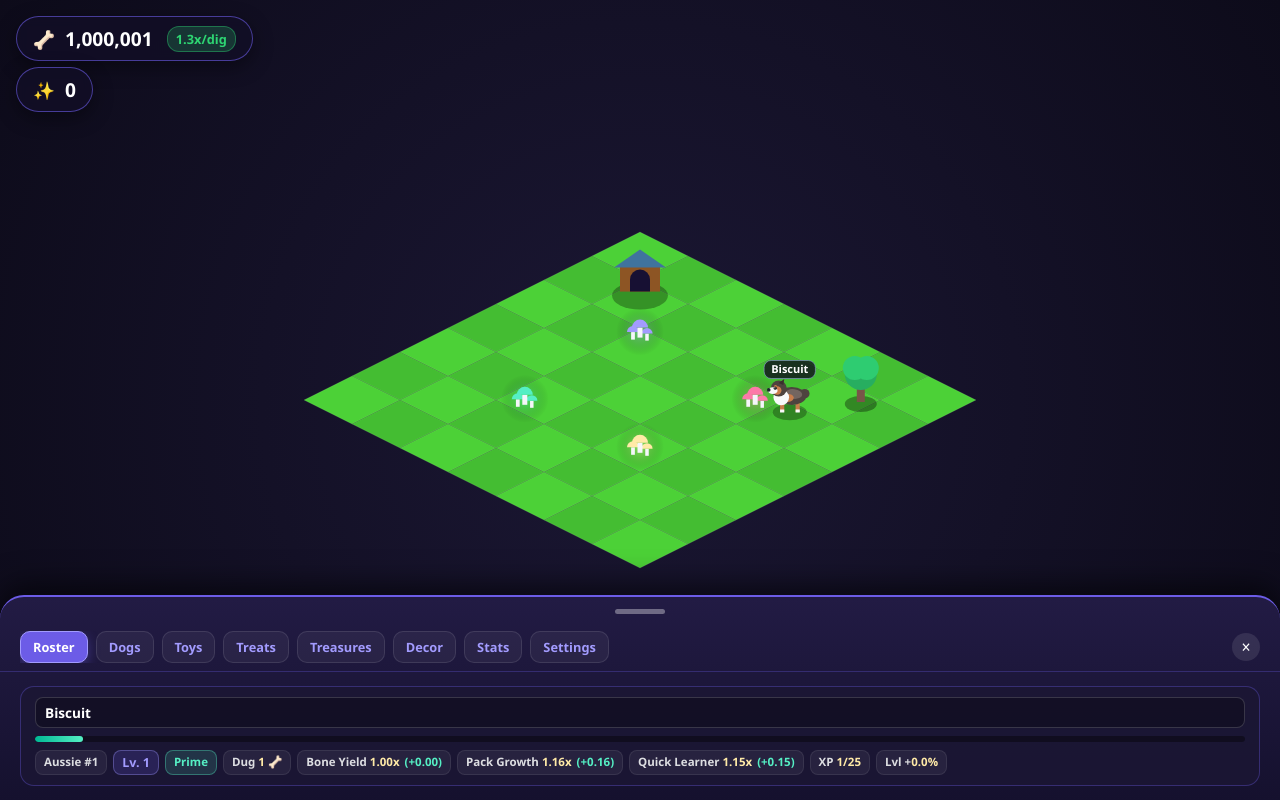
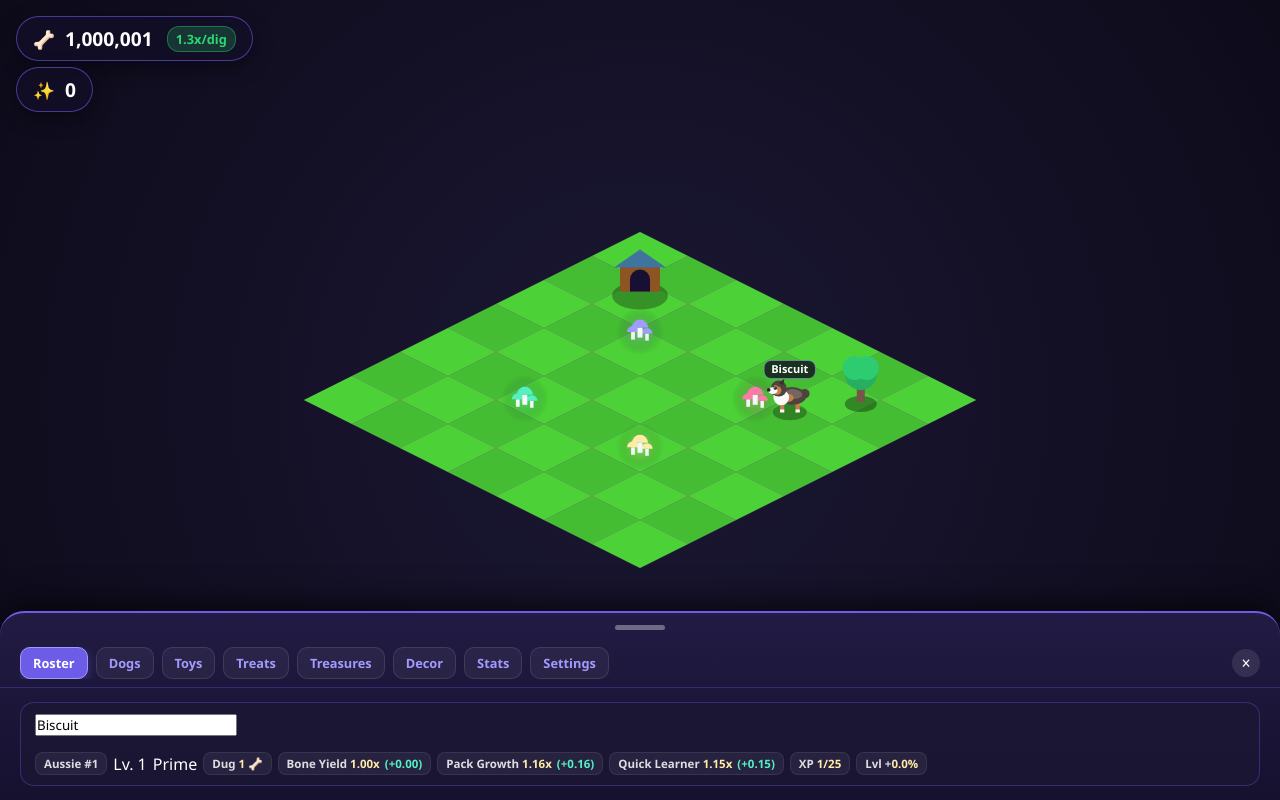
Before and after one commit to AndrewCodesiOS/PupperPark, a plain HTML site: page index.html in a window 1280 px wide. Both pictures are taken after a click on the button "▲ Open Menu". Drawn offline with Linux system fonts and the light colour scheme.

Commit message:
Refactor roster styles for alignment and cleanup
Updated alignment and gap properties in roster styles. Removed unused styles for roster components.

```diff
--- a/style.css
+++ b/style.css
@@ -266,9 +266,9 @@ html, body {
   border-radius: 14px;
   display: flex;
   flex-direction: row;
-  align-items: center;
+  align-items: stretch;
   justify-content: space-between;
-  gap: 10px;
+  gap: 12px;
 }
 
 .roster-main {
@@ -279,100 +279,10 @@ html, body {
   gap: 8px;
 }
 
-.roster-top {
-  display: flex;
-  align-items: center;
-  justify-content: space-between;
-  gap: 8px;
-}
-
-.roster-name-input {
-  flex: 1;
-  min-width: 0;
-  padding: 5px 9px;
-  border-radius: 8px;
-  border: 1px solid rgba(255, 255, 255, 0.16);
-  background: rgba(13, 11, 26, 0.55);
-  color: #fff;
-  font-weight: 700;
-  font-size: 0.85rem;
-}
-
-.roster-name-input:focus {
-  outline: none;
-  border-color: #a29bfe;
-}
-
-.roster-lvl-badge {
-  font-weight: 800;
-  font-size: 0.78rem;
-  color: #a29bfe;
-  background: rgba(108, 92, 231, 0.2);
-  border: 1px solid rgba(162, 155, 254, 0.35);
-  padding: 3px 8px;
-  border-radius: 8px;
-  white-space: nowrap;
-}
-
-.roster-lvl-badge.shiny {
-  color: #ffeaa7;
-  background: rgba(241, 196, 15, 0.18);
-  border-color: rgba(255, 234, 167, 0.5);
-}
-
-/* Stat Roll Grade Badges */
-.roster-roll-badge {
-  font-weight: 800;
-  font-size: 0.72rem;
-  padding: 3px 8px;
-  border-radius: 8px;
-  white-space: nowrap;
-  border: 1px solid transparent;
-}
-
-.roster-roll-badge.grade-standard {
-  color: #b2bec3;
-  background: rgba(178, 190, 195, 0.12);
-  border-color: rgba(178, 190, 195, 0.25);
-}
-
-.roster-roll-badge.grade-sharp {
-  color: #74b9ff;
-  background: rgba(116, 185, 255, 0.14);
-  border-color: rgba(116, 185, 255, 0.35);
-}
-
-.roster-roll-badge.grade-prime {
-  color: #55efc4;
-  background: rgba(85, 239, 196, 0.14);
-  border-color: rgba(85, 239, 196, 0.35);
-}
-
-.roster-roll-badge.grade-max {
-  color: #ffeaa7;
-  background: rgba(241, 196, 15, 0.2);
-  border-color: rgba(255, 234, 167, 0.55);
-  box-shadow: 0 0 10px rgba(241, 196, 15, 0.18);
-}
-
-.roster-xp-track {
-  width: 100%;
-  height: 6px;
-  background: rgba(0, 0, 0, 0.4);
-  border-radius: 999px;
-  overflow: hidden;
-}
-
-.roster-xp-fill {
-  height: 100%;
-  background: linear-gradient(90deg, #00b894 0%, #55efc4 100%);
-  border-radius: 999px;
-  transition: width 0.2s ease;
-}
-
 .roster-chips {
   display: flex;
   flex-wrap: wrap;
+  align-items: center;
   gap: 6px;
 }
 
@@ -385,6 +295,7 @@ html, body {
   padding: 3px 8px;
   border-radius: 8px;
   white-space: nowrap;
+  font-variant-numeric: tabular-nums;
 }
 
 .roster-chip strong {
@@ -400,9 +311,11 @@ html, body {
 
 .roster-right-action {
   display: flex;
-  align-items: center;
+  align-items: flex-end;
+  align-self: flex-end;
   flex-shrink: 0;
 }
+
 
 .retire-pill-btn {
   background: linear-gradient(135deg, #e17055 0%, #d63031 100%);
```
